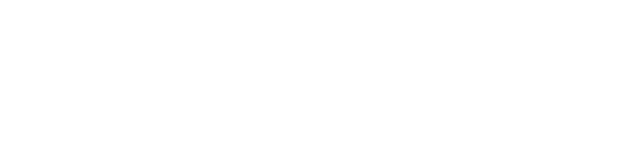
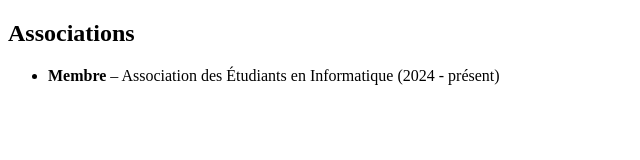
Before and after one commit to Del640/git-mon-cv, a plain HTML site: page index.html in a window 1280 px wide. Shown: the whole page, without its empty margins (0-640 px from the left). Drawn offline with Linux system fonts and the light colour scheme.

Commit message:
mise en place de la section associations

```diff
--- a/index.html
+++ b/index.html
@@ -7,6 +7,14 @@
     <link rel="stylesheet" href="style.css">
 </head>
 <body>
+    <section id="associations">
+    <h2>Associations</h2>
+    <ul>
+        <li>
+            <strong>Membre</strong> – Association des Étudiants en Informatique (2024 - présent)
+        </li>
+    </ul>
+</section>
 
 </body>
 </html>
```
